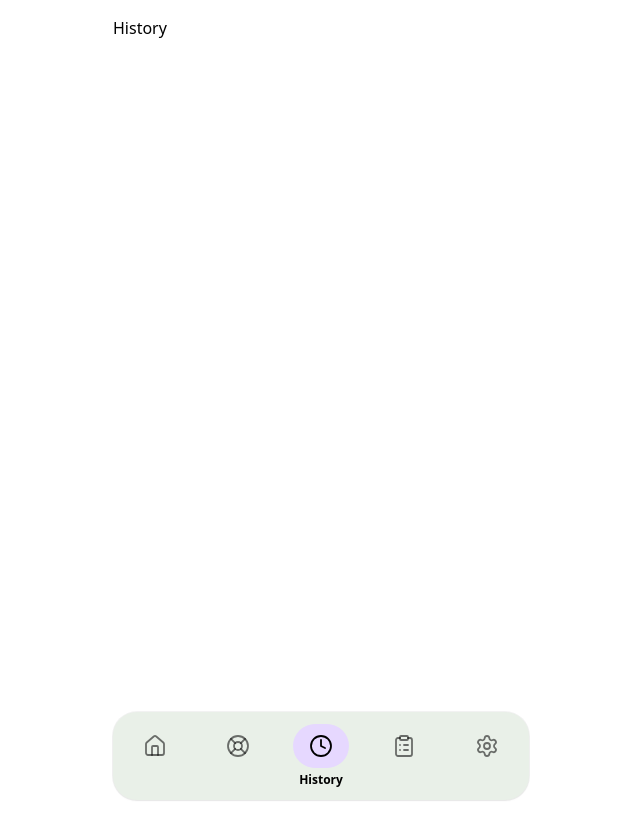
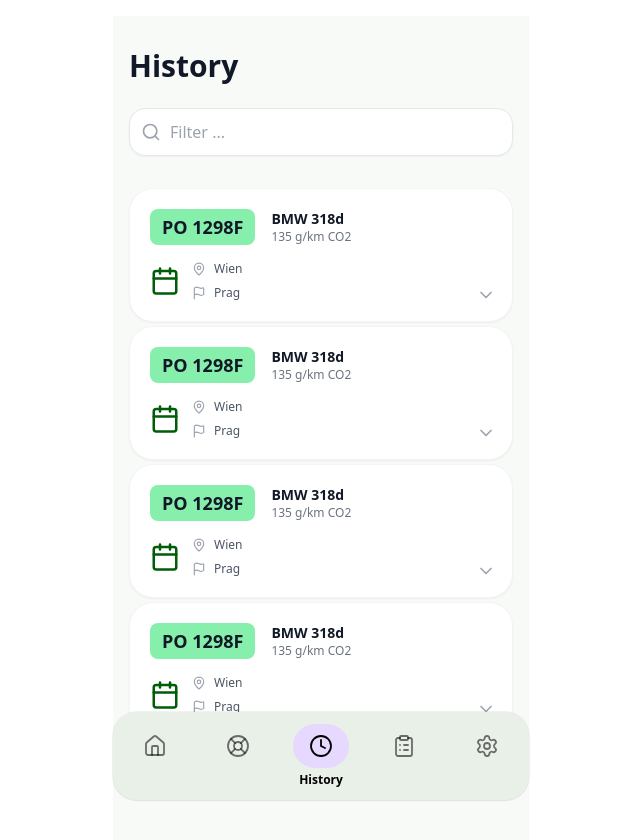
Before and after one commit to FrontendTF/Green-Fleet, a React (Vite) app: page /history in a window 1280 px wide. Shown: the top 840 px of the page, without its empty margins (319-959 px from the left). Before the commit the page ends 800 px from the top, so only its background shows below. Built offline with nearby package versions, Linux system fonts and the light colour scheme.

Commit message:
feat: add History Page

```diff
--- /dev/null
+++ b/src/components/HistoryCard.tsx
@@ -0,0 +1,39 @@
+import { Calendar, MapPin, Flag, ChevronDown } from "lucide-react";
+
+export function HistoryCard() {
+    return (
+        <div className="bg-white rounded-3xl p-5 shadow-sm border border-gray-100 relative">
+            <div className="flex items-start gap-4 mb-4">
+                <span className="text-lg font-bold text-gray-900 bg-green-300 px-3 py-1 rounded-lg">
+                    PO 1298F
+                </span>
+
+                <div className="flex flex-col">
+                    <span className="text-sm font-semibold text-gray-900">BMW 318d</span>
+                    <span className="text-xs text-gray-500">135 g/km CO2</span>
+                </div>
+            </div>
+
+            <div className="flex items-center gap-3">
+                <div className="flex items-center gap-2">
+                    <Calendar size={30} className="text-default-green" />
+                </div>
+
+                <div className="flex flex-col gap-2">
+                    <div className="flex items-center gap-2">
+                        <MapPin size={14} className="text-gray-400" />
+                        <span className="text-xs text-gray-600">Wien</span>
+                    </div>
+                    <div className="flex items-center gap-2">
+                        <Flag size={14} className="text-gray-400" />
+                        <span className="text-xs text-gray-600">Prag</span>
+                    </div>
+                </div>
+            </div>
+
+            <div className="absolute bottom-4 right-4 text-gray-400">
+                <ChevronDown size={20} />
+            </div>
+        </div>
+    );
+}
--- a/src/pages/History.tsx
+++ b/src/pages/History.tsx
@@ -1,3 +1,27 @@
+import { Search } from "lucide-react";
+import { HistoryCard } from "../components/HistoryCard";
+
 export default function History() {
-  return <h1>History</h1>;
+  const dummyHistory = [1, 2, 3, 4];
+
+  return (
+    <main className="min-h-screen bg-[#f8faf8] px-4 pt-8 pb-32">
+      <h1 className="text-3xl font-bold text-gray-900 mb-6">
+        History
+      </h1>
+
+      <div className="relative w-full mb-8">
+        <div className="absolute inset-y-0 left-0 pl-3 flex items-center pointer-events-none">
+          <Search className="h-5 w-5 text-gray-400" />
+        </div>
+        <input
+          placeholder="Filter ..."
+          className="w-full h-12 pl-10 pr-4 bg-white border border-gray-200 rounded-2xl shadow-sm focus:outline-none focus:ring-2 focus:ring-default-green transition-all" />
+      </div>
+
+      <div className="flex flex-col gap-1">
+        {dummyHistory.map((item) => (<HistoryCard key={item} />))}
+      </div>
+    </main>
+  );
 }
```
